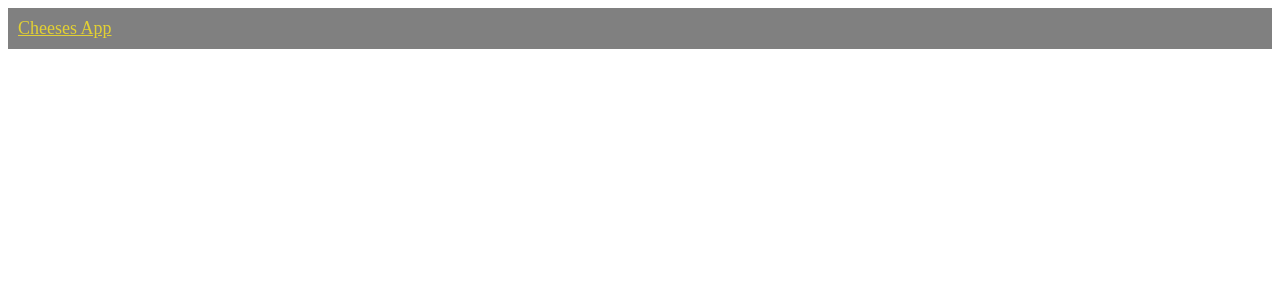
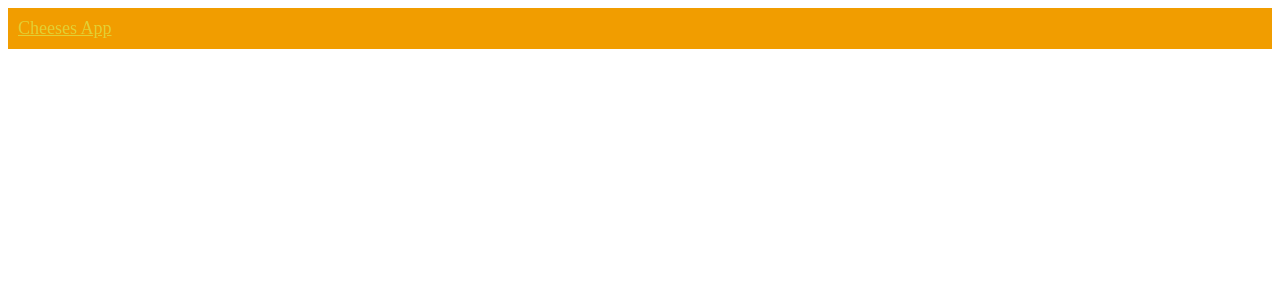
Before and after one commit to Jeanbrigo/cheeses_site, a React (Create React App) app: page /create in a window 1280 px wide. Shown: the top 300 px of the page. Built offline with nearby package versions, Linux system fonts and the light colour scheme.

Commit message:
updates styling

```diff
--- a/src/styles.scss
+++ b/src/styles.scss
@@ -1,7 +1,7 @@
 // --------------------------
 // VARIABLES
 // --------------------------
-$maincolor: rgb(128, 128, 128);
+$maincolor: rgb(241, 157, 0);
 $contrastcolor: rgb(226, 208, 51);
 
 @mixin white-text-black-bg {
```
